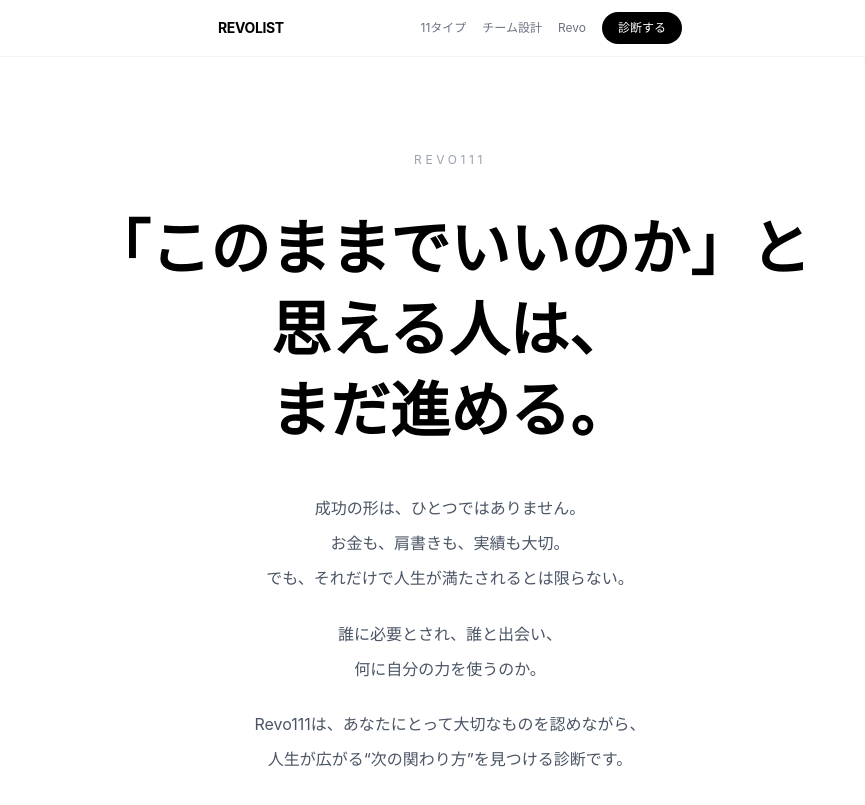
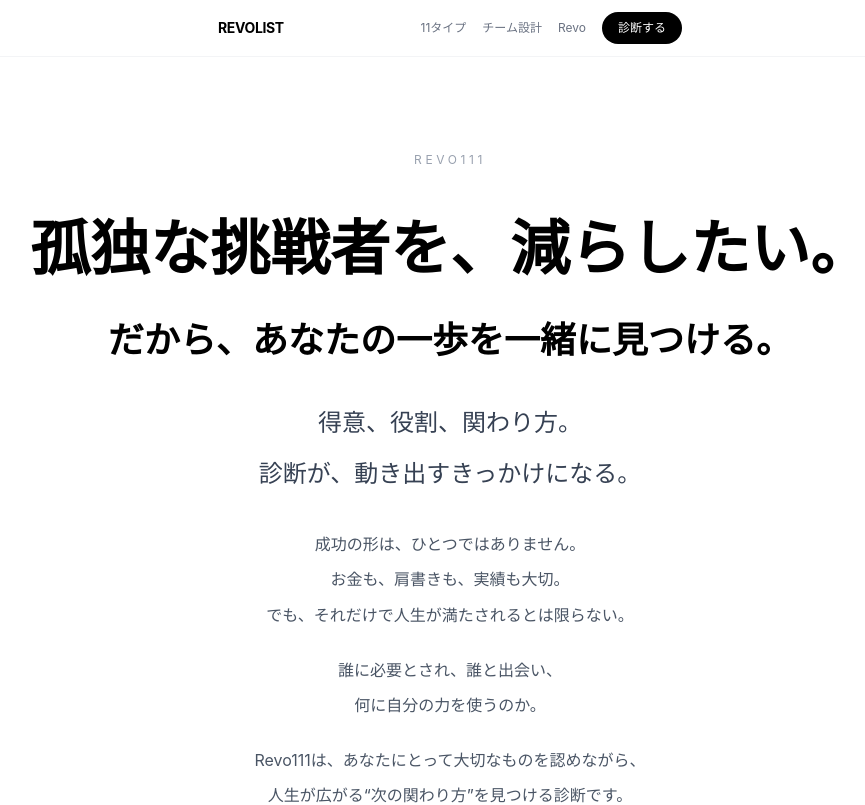
Before and after one commit to hayator11/revolist-diagnosis, a Next.js app: page / in a window 1280 px wide. Shown: the top 805 px of the page, without its empty margins (190-1055 px from the left). Built offline with nearby package versions, Linux system fonts and the light colour scheme.

Commit message:
Update top hero message

```diff
--- a/src/components/Hero.tsx
+++ b/src/components/Hero.tsx
@@ -6,10 +6,19 @@ export default function Hero() {
       <p className="text-xs tracking-[0.3em] text-gray-400 uppercase mb-10">
         Revo111
       </p>
-      <h1 className="text-4xl md:text-6xl font-bold text-black leading-[1.35] mb-10 max-w-3xl">
-        「このままでいいのか」と思える人は、
-        <br className="hidden sm:block" />
-        まだ進める。
+      <h1 className="mb-8 max-w-5xl text-black">
+        <span className="block text-4xl md:text-6xl font-bold leading-[1.35]">
+          孤独な挑戦者を、減らしたい。
+        </span>
+        <span className="block mt-6 text-2xl md:text-4xl font-semibold leading-[1.55]">
+          だから、あなたの一歩を一緒に見つける。
+        </span>
+        <span className="block mt-8 text-lg md:text-2xl font-medium leading-[1.8] text-gray-700">
+          得意、役割、関わり方。
+        </span>
+        <span className="block mt-2 text-lg md:text-2xl font-medium leading-[1.8] text-gray-700">
+          診断が、動き出すきっかけになる。
+        </span>
       </h1>
       <div className="text-sm md:text-base text-gray-600 mb-14 max-w-md leading-[2.2] space-y-5">
         <p>
```
